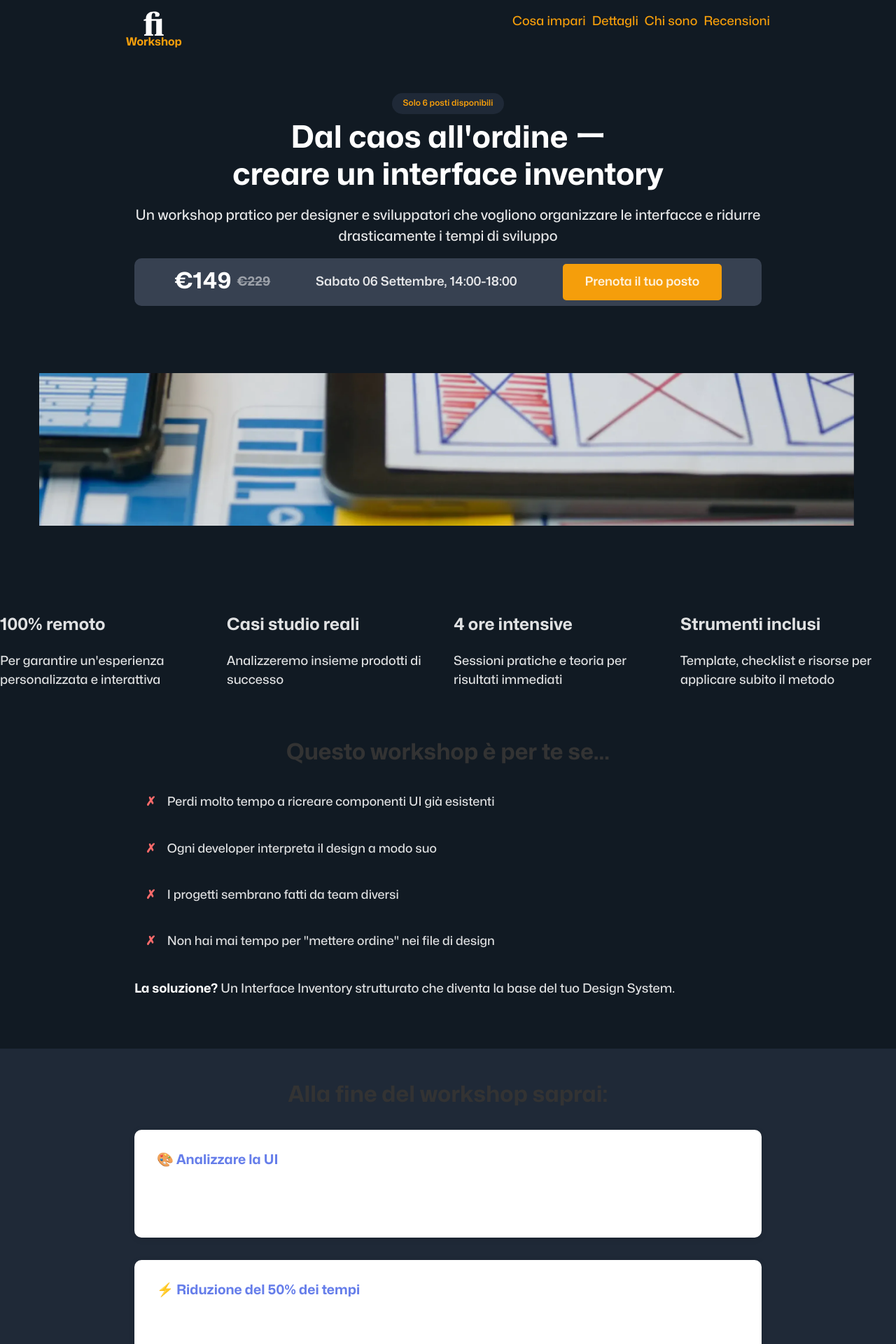
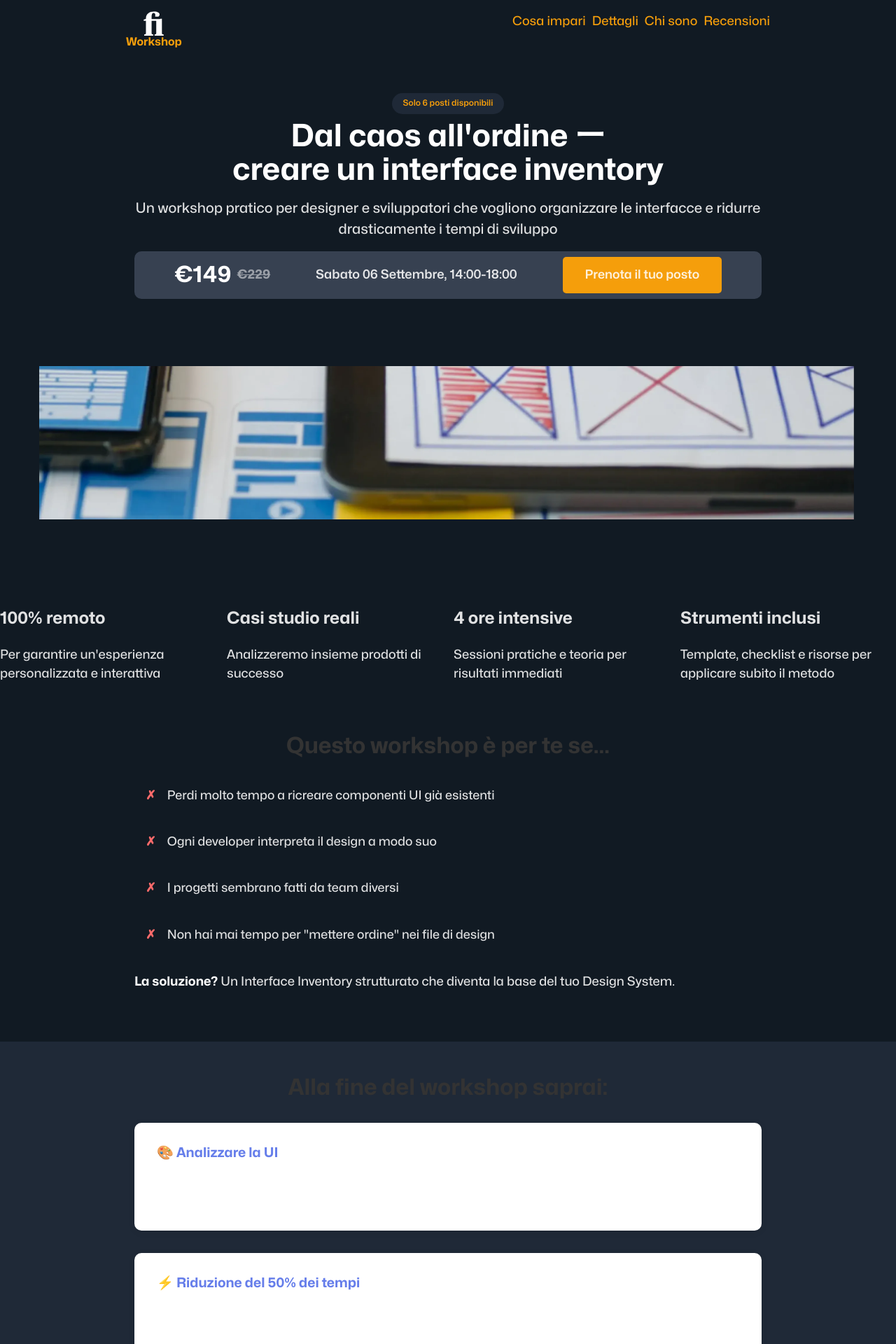
Before and after one commit to zetareticoli/fi, a Jekyll site: the page built from interface-inventory.html, in a window 1280 px wide. Shown: the top 1920 px of the page at 70% size. Built offline with Jekyll 4.4.1, drawn with Linux system fonts in a browser that asks for light colours; some web fonts are replaced; comment, search, counter and statistics services are not loaded.

Commit message:
fix: minor changes

```diff
--- a/interface-inventory.html
+++ b/interface-inventory.html
@@ -29,13 +29,12 @@
 
     .hero h1 {
       margin-bottom: 1rem;
-      line-height: 1.2;
     }
 
     .hero p {
       font-size: 1.25rem;
       margin-bottom: 1rem;
-      opacity: 0.9;
+      color: var(--text);
     }
 
     .badge {
```
